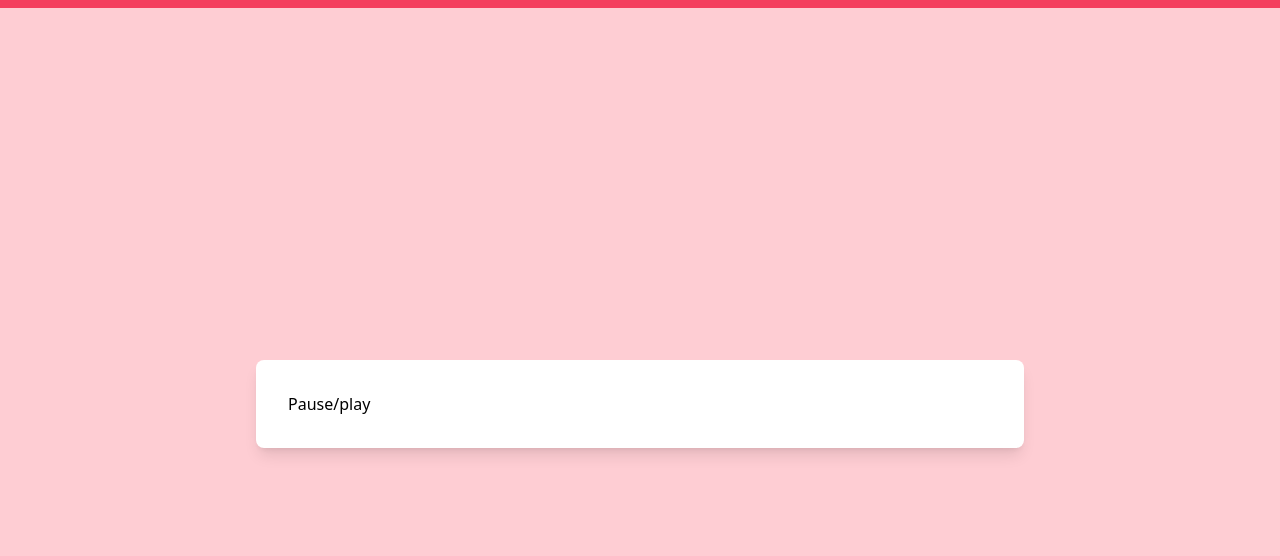
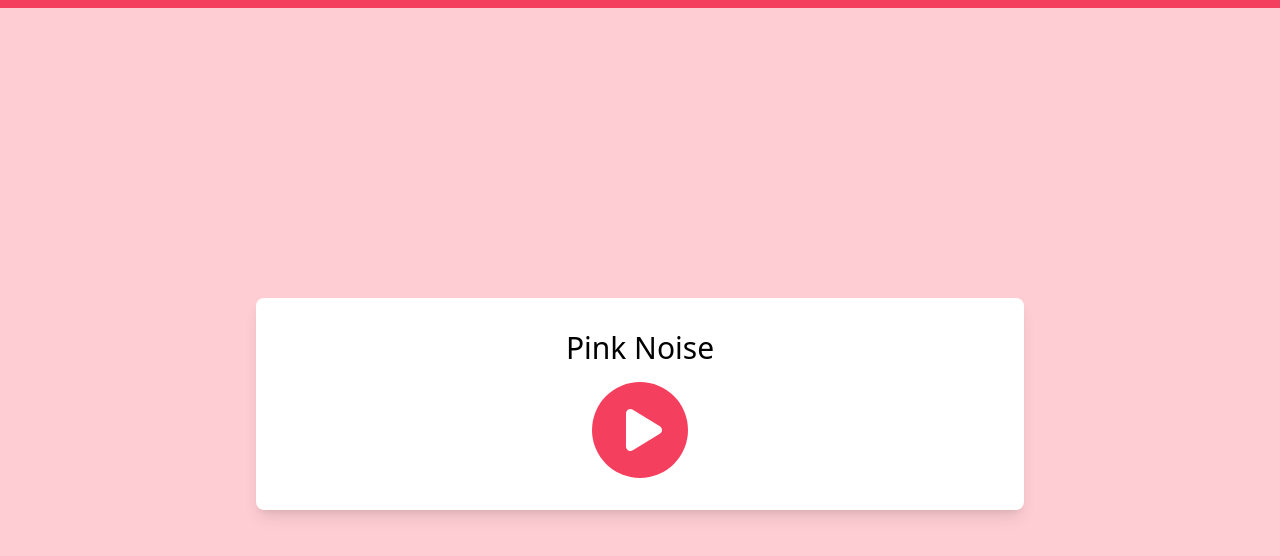
Before and after one commit to mai-soup/pink-noise-generator, a React (Vite) app: page / in a window 1280 px wide. Shown: the top 556 px of the page. Built offline with nearby package versions, Linux system fonts and the light colour scheme.

Commit message:
create working pause/play button design, add fa icons

```diff
--- a/src/App.jsx
+++ b/src/App.jsx
@@ -7,6 +7,7 @@ function App() {
       <div className='flex grow items-center justify-center'>
         <div className='w-5/6 max-w-[48rem] overflow-hidden rounded-lg bg-white shadow-lg'>
           <div className='w-full p-8'>
+            <h1 className='pb-4 text-center text-3xl'>Pink Noise</h1>
             <Player />
           </div>
         </div>
--- /dev/null
+++ b/src/PauseIcon.jsx
@@ -0,0 +1,18 @@
+const PauseIcon = () => {
+  // Font Awesome Free 6.4.2 by @fontawesome - https://fontawesome.com
+  // License - https://fontawesome.com/license/free
+  // (Icons: CC BY 4.0, Fonts: SIL OFL 1.1, Code: MIT License)
+  // Copyright 2023 Fonticons, Inc.
+  return (
+    <svg
+      xmlns='http://www.w3.org/2000/svg'
+      viewBox='0 0 320 512'
+      fill='#FFFFFF'
+      className='h-1/2 w-1/2'
+    >
+      <path d='M48 64C21.5 64 0 85.5 0 112V400c0 26.5 21.5 48 48 48H80c26.5 0 48-21.5 48-48V112c0-26.5-21.5-48-48-48H48zm192 0c-26.5 0-48 21.5-48 48V400c0 26.5 21.5 48 48 48h32c26.5 0 48-21.5 48-48V112c0-26.5-21.5-48-48-48H240z' />
+    </svg>
+  )
+}
+
+export default PauseIcon
--- /dev/null
+++ b/src/PlayIcon.jsx
@@ -0,0 +1,18 @@
+const PauseIcon = () => {
+  // Font Awesome Free 6.4.2 by @fontawesome - https://fontawesome.com
+  // License - https://fontawesome.com/license/free
+  // (Icons: CC BY 4.0, Fonts: SIL OFL 1.1, Code: MIT License)
+  // Copyright 2023 Fonticons, Inc.
+  return (
+    <svg
+      xmlns='http://www.w3.org/2000/svg'
+      viewBox='0 0 384 512'
+      fill='#FFFFFF'
+      className='ml-2 h-1/2 w-1/2'
+    >
+      <path d='M73 39c-14.8-9.1-33.4-9.4-48.5-.9S0 62.6 0 80V432c0 17.4 9.4 33.4 24.5 41.9s33.7 8.1 48.5-.9L361 297c14.3-8.7 23-24.2 23-41s-8.7-32.2-23-41L73 39z' />
+    </svg>
+  )
+}
+
+export default PauseIcon
--- a/src/Player.jsx
+++ b/src/Player.jsx
@@ -1,11 +1,14 @@
 import { useRef, useState } from 'react'
 import './playerstyles.css'
 import './noise'
+import PauseIcon from './PauseIcon.jsx'
+import PlayIcon from './PlayIcon.jsx'
 
 const Player = () => {
   const audioContext = useRef(null)
   const bufferSize = 4096
   const [volume, setVolume] = useState(0.5)
+  const [isPlaying, setIsPlaying] = useState(false)
 
   const togglePlaying = () => {
     if (audioContext.current === null) {
@@ -17,12 +20,13 @@ const Player = () => {
         volume
       )
       pinkNoiseNode.connect(audioContext.current.destination)
-      pinkNoiseNode.start()
+      setIsPlaying(true)
     } else {
       // Stop audio and close the AudioContext
       audioContext.current.close().then(() => {
         audioContext.current = null
       })
+      setIsPlaying(false)
     }
   }
 
@@ -42,8 +46,13 @@ const Player = () => {
 
   return (
     <>
-      <div>
-        <button onClick={togglePlaying}>Pause/play</button>
+      <div className='flex items-center justify-center'>
+        <button
+          onClick={togglePlaying}
+          className='flex h-24 w-24 items-center justify-center rounded-full bg-rose-500 text-white hover:bg-rose-400 active:bg-rose-600'
+        >
+          {isPlaying ? <PauseIcon /> : <PlayIcon />}
+        </button>
       </div>
     </>
   )
```
